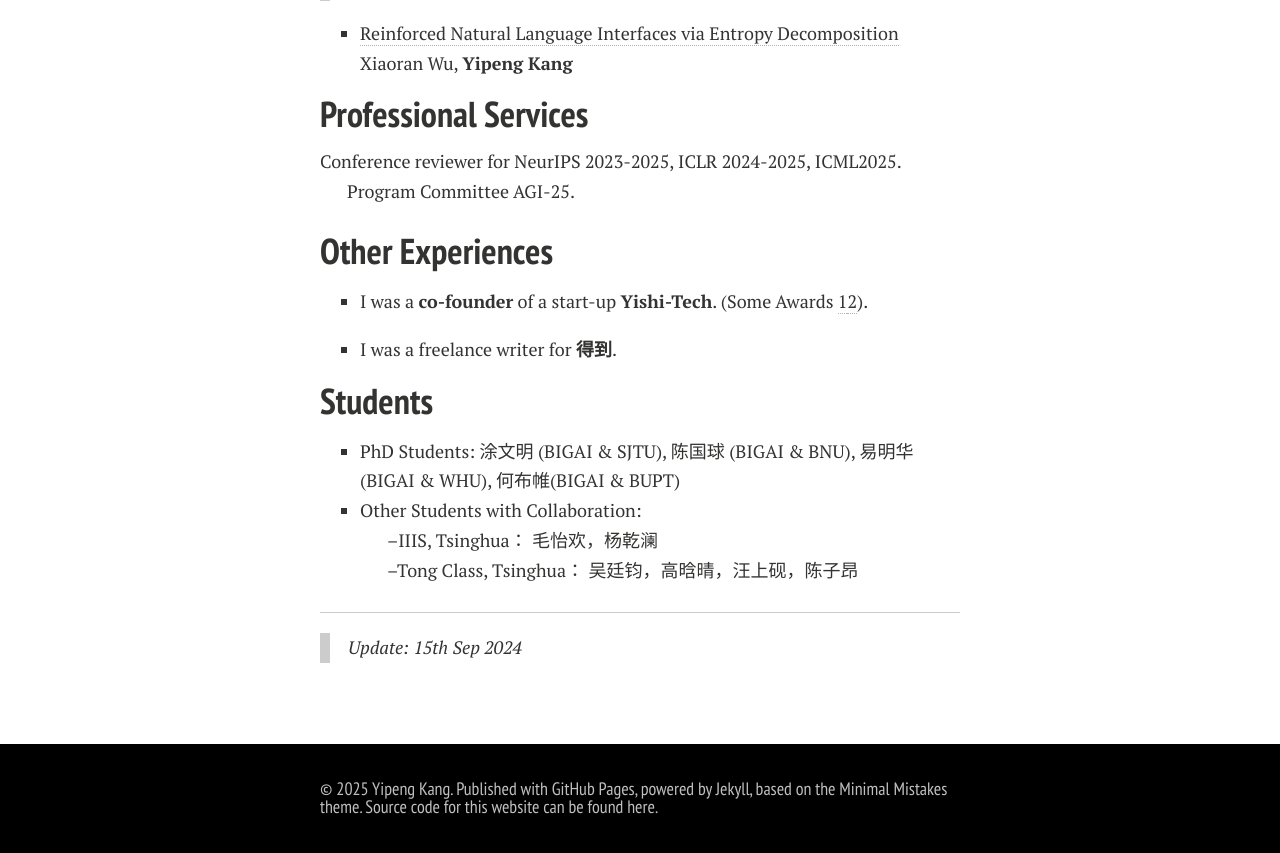
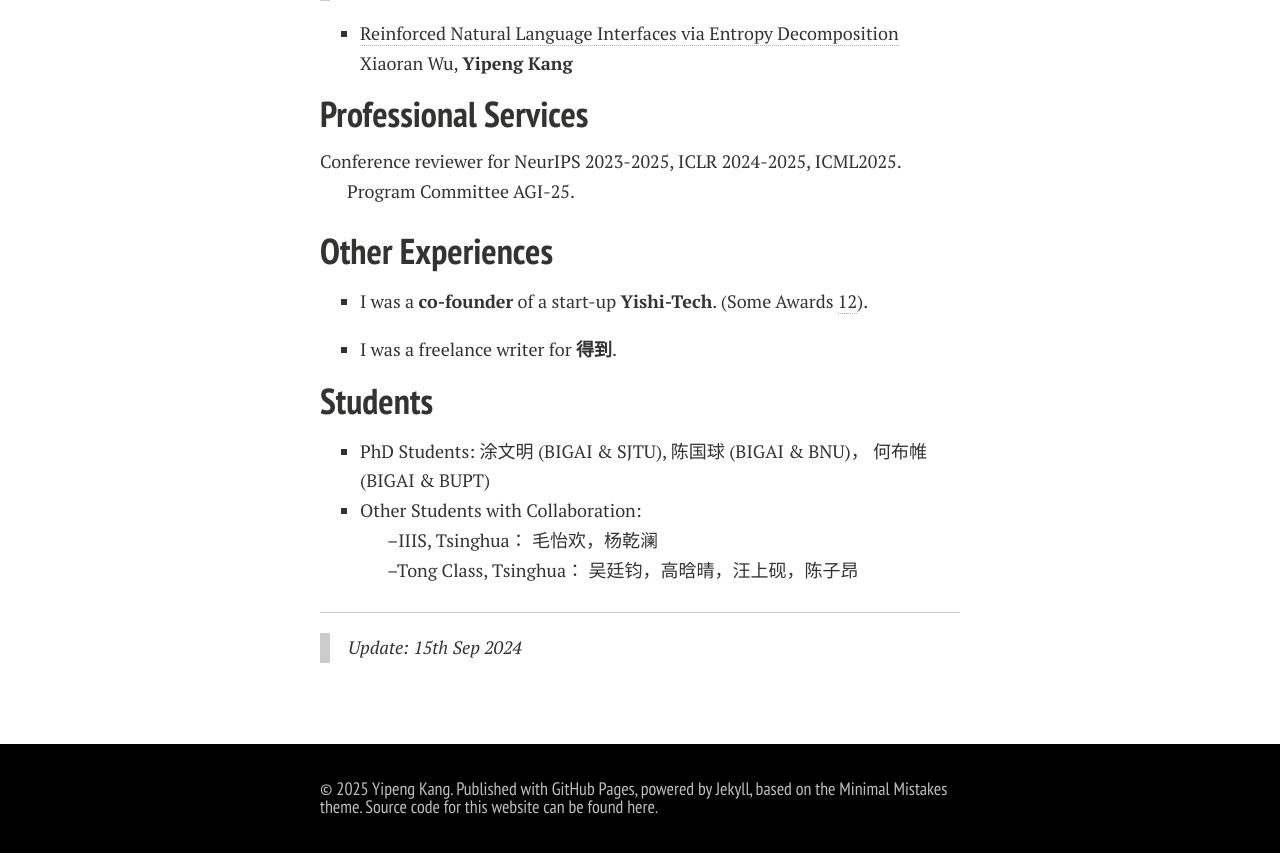
Before and after one commit to fringsoo/fringsoo.github.io, a Jekyll site: the page built from index.md, in a window 1280 px wide and 900 px high, scrolled down 2125 px. Shown: the top 853 px of the window. Built offline with Jekyll 4.4.1, drawn with Linux system fonts in a browser that asks for light colours; nearby versions of some CDN libraries; comment, search, counter and statistics services are not loaded; a style sheet for code colours, icons or effects is not loaded.

Commit message:
whu update

```diff
--- a/index.md
+++ b/index.md
@@ -67,7 +67,7 @@ Program Committee AGI-25.
 
 
 ## Students
-- PhD Students: 涂文明 (BIGAI & SJTU), 陈国球 (BIGAI & BNU),  易明华(BIGAI & WHU), 何布帷(BIGAI & BUPT)
+- PhD Students: 涂文明 (BIGAI & SJTU), 陈国球 (BIGAI & BNU)， 何布帷(BIGAI & BUPT)
 - Other Students with Collaboration:
 
     --IIIS, Tsinghua： 毛怡欢，杨乾澜
```
